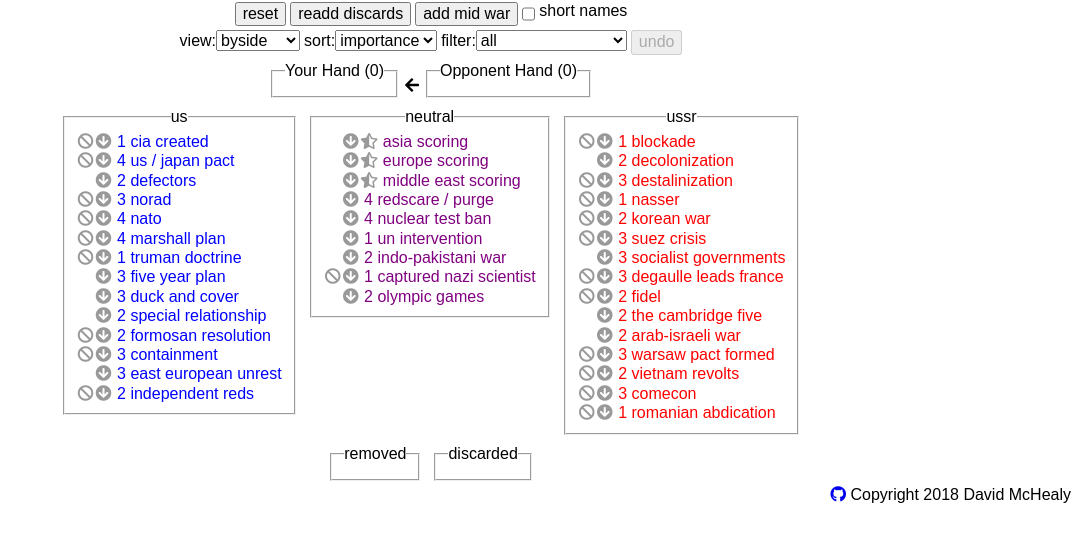
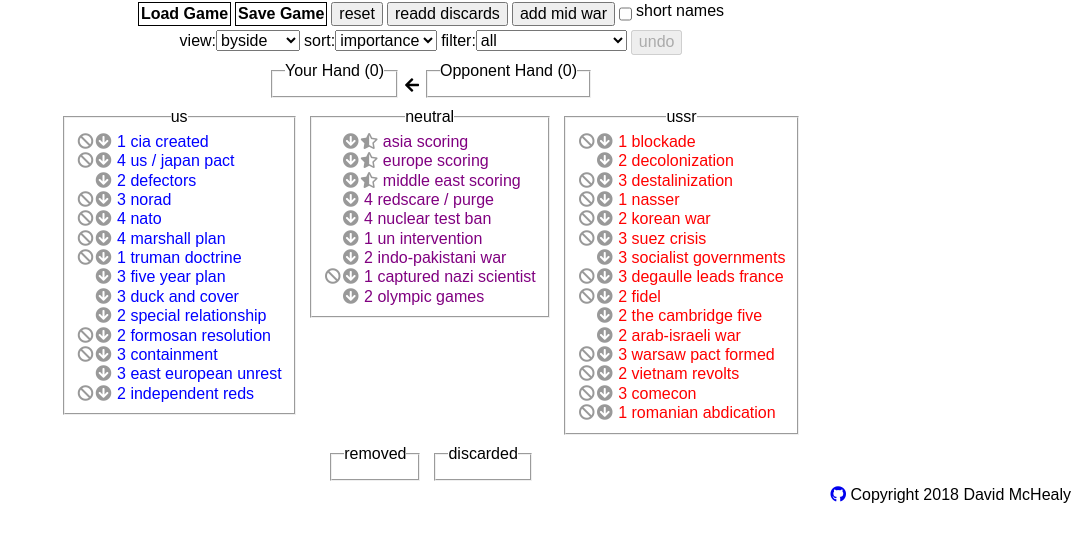
Before and after one commit to mindreader/twilight-struggle-counter, a React (Create React App) app: page / in a window 1280 px wide. Shown: the top 542 px of the page, without its empty margins (209-1280 px from the left). Built offline with nearby package versions, Linux system fonts and the light colour scheme.

Commit message:
Added saving and restoring a game in progress.

```diff
--- a/src/App.css
+++ b/src/App.css
@@ -54,7 +54,13 @@ ul {
   list-style-type: none;
 }
 
-button.hidden {
+#savebutton, #loadbutton {
+  padding: 2px;
+  font-weight: bold;
+  border: 1px solid black;
+}
+
+button.hidden, input.hidden {
   display: none;
 }
 
--- a/src/App.js
+++ b/src/App.js
@@ -3,6 +3,7 @@ import "./App.css";
 import Cards from "./Cards.js";
 import SessionStorage from "./SessionStorage.js";
 import { detect } from "detect-browser";
+import { Download, Load } from "./Save.js"
 
 const { Map, fromJS } = require("immutable");
 
@@ -531,6 +532,13 @@ class App extends Component {
       <div className="App">
         <div className="buttons">
           <div>
+            <label id="savebutton" htmlFor="myfile" >Load Game</label>
+
+            <input onChange={(event) => Load.load(event.target.files, js => this.appSaveState(() => fromJS(js)))
+            } className="hidden" id="myfile" name="files[]" type="file"/>
+
+            <label id="loadbutton" htmlFor="save" onClick={() => Download.download(this.state.data.update("lastState", () => null))}>Save Game</label>
+
             <button onClick={() => this.reset()}>reset</button>
             <button title="Note: cards in deck will be moved to opponent's hand" onClick={() => this.addDiscards()}>
               readd discards
--- /dev/null
+++ b/src/Save.js
@@ -0,0 +1,48 @@
+class Download {
+
+  static download = (data) => {
+    var blob = new Blob([JSON.stringify(data)], {type: 'text/plain'});
+    const filename = prompt("filename")
+    if (filename) {
+      if(window.navigator.msSaveOrOpenBlob) {
+        window.navigator.msSaveBlob(blob, filename);
+      }
+      else{
+        var elem = window.document.createElement('a');
+        elem.href = window.URL.createObjectURL(blob);
+        elem.download = filename
+        document.body.appendChild(elem);
+        elem.click();
+        document.body.removeChild(elem);
+      }
+    }
+  }
+}
+
+class Load {
+  static load = (files, onsuccess) => {
+      for (var i = 0; i < files.length; ++i) {
+
+        const f = (file) => {               // Wrap current file in a closure.
+          var loader = new FileReader();
+          loader.onload = function (loadEvent) {
+            if (loadEvent.target.readyState !== 2)
+              return;
+            if (loadEvent.target.error) {
+              console.log("Error while reading file " + file.name + ": " + loadEvent.target.error);
+              return;
+            }
+            onsuccess(JSON.parse(loadEvent.target.result))
+          };
+          loader.onabort = function () {
+            console.log("aborted")
+          }
+          loader.readAsText(file);
+        }
+
+        return f(files[i]);
+      }
+    }
+}
+
+export { Download, Load }
```
